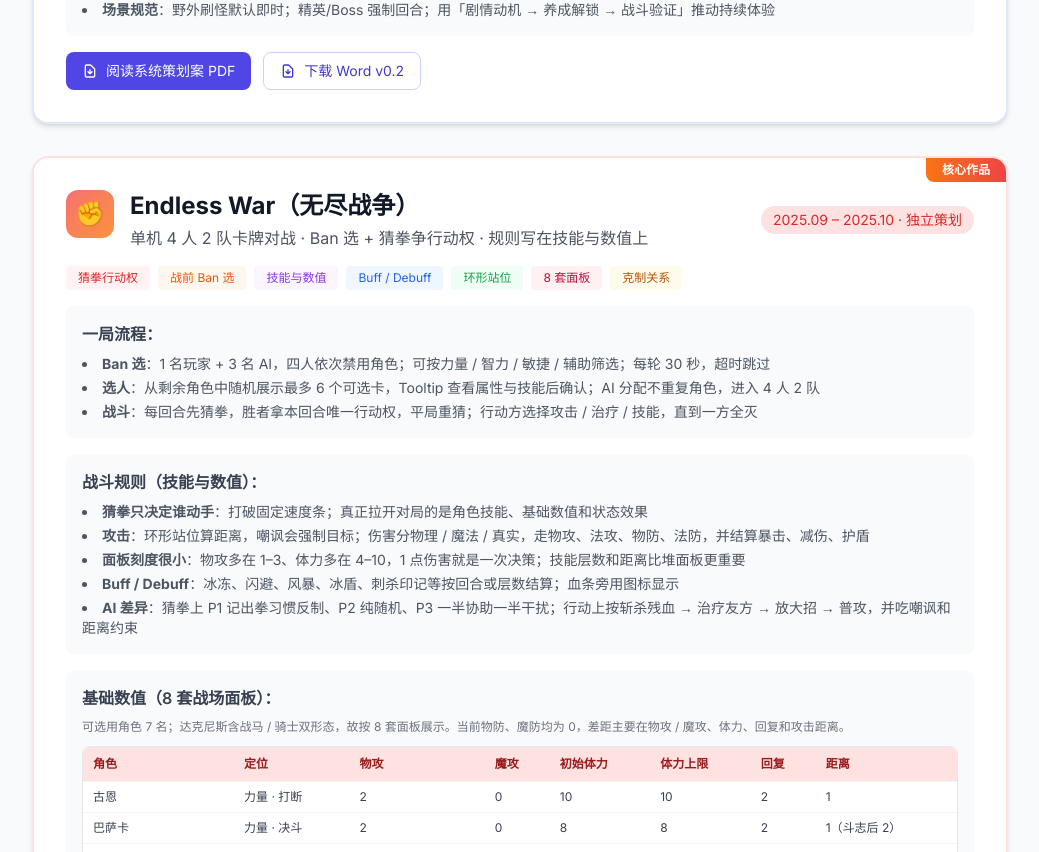
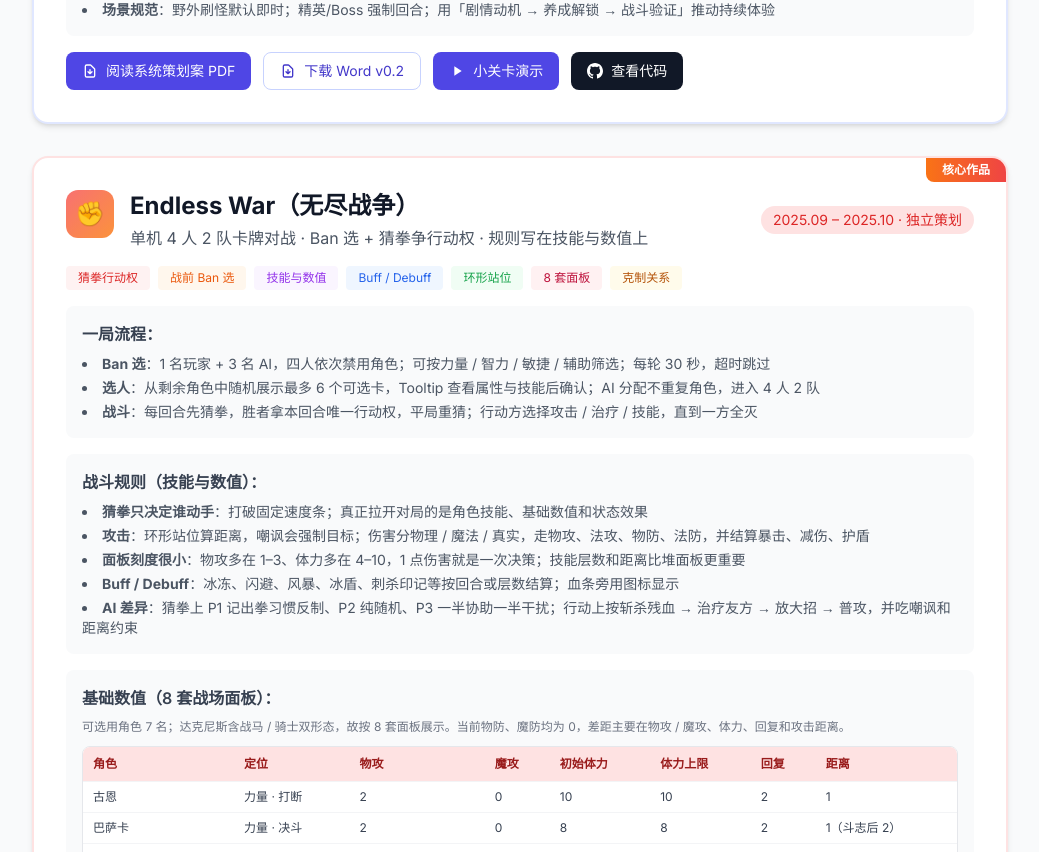
Before and after one commit to LinWangRu/LinWangRu.Github.io, a plain HTML site: page index.html in a window 1280 px wide. Shown: the part 1891-2743 px from the top of the page, without its empty margins (120-1159 px from the left). Drawn offline with nearby package versions, Linux system fonts and the light colour scheme.

Commit message:
feat(restart): 在重启(ActionRPG)模块的下载Word按钮后新增【小关卡演示】与【查看代码】按钮
Co-authored-by: Cursor <cursoragent@cursor.com>

```diff
--- a/index.html
+++ b/index.html
@@ -761,6 +761,16 @@
                         <svg class="w-4 h-4" fill="none" stroke="currentColor" viewBox="0 0 24 24"><path stroke-linecap="round" stroke-linejoin="round" stroke-width="2" d="M12 10v6m0 0l-3-3m3 3l3-3m2 8H7a2 2 0 01-2-2V5a2 2 0 012-2h5.586a1 1 0 01.707.293l5.414 5.414a1 1 0 01.293.707V19a2 2 0 01-2 2z"/></svg>
                         下载 Word v0.2
                     </a>
+                    <button onclick="playVideo('file:///C:/Users/lwr/Desktop/ARPGdemo/demo演示.mp4')"
+                            class="inline-flex items-center gap-2 px-4 py-2 bg-indigo-600 text-white rounded-lg hover:bg-indigo-700 transition text-sm font-medium">
+                        <svg class="w-4 h-4" fill="currentColor" viewBox="0 0 24 24"><path d="M8 5v14l11-7z"/></svg>
+                        小关卡演示
+                    </button>
+                    <a href="https://github.com/LinWangRu/Action-RPG" target="_blank"
+                       class="inline-flex items-center gap-2 px-4 py-2 bg-gray-900 text-white rounded-lg hover:bg-gray-800 transition text-sm font-medium">
+                        <svg class="w-4 h-4" fill="currentColor" viewBox="0 0 24 24"><path d="M12 0c-6.626 0-12 5.373-12 12 0 5.302 3.438 9.8 8.207 11.387.599.111.793-.261.793-.577v-2.234c-3.338.726-4.033-1.416-4.033-1.416-.546-1.387-1.333-1.756-1.333-1.756-1.089-.745.083-.729.083-.729 1.205.084 1.839 1.237 1.839 1.237 1.07 1.834 2.807 1.304 3.492.997.107-.775.418-1.305.762-1.604-2.665-.305-5.467-1.334-5.467-5.931 0-1.311.469-2.381 1.236-3.221-.124-.303-.535-1.524.117-3.176 0 0 1.008-.322 3.301 1.23.957-.266 1.983-.399 3.003-.404 1.02.005 2.047.138 3.006.404 2.291-1.552 3.297-1.23 3.297-1.23.653 1.653.242 2.874.118 3.176.77.84 1.235 1.911 1.235 3.221 0 4.609-2.807 5.624-5.479 5.921.43.372.823 1.102.823 2.222v3.293c0 .319.192.694.801.576 4.765-1.589 8.199-6.086 8.199-11.386 0-6.627-5.373-12-12-12z"/></svg>
+                        查看代码
+                    </a>
                 </div>
             </article>
 
```
